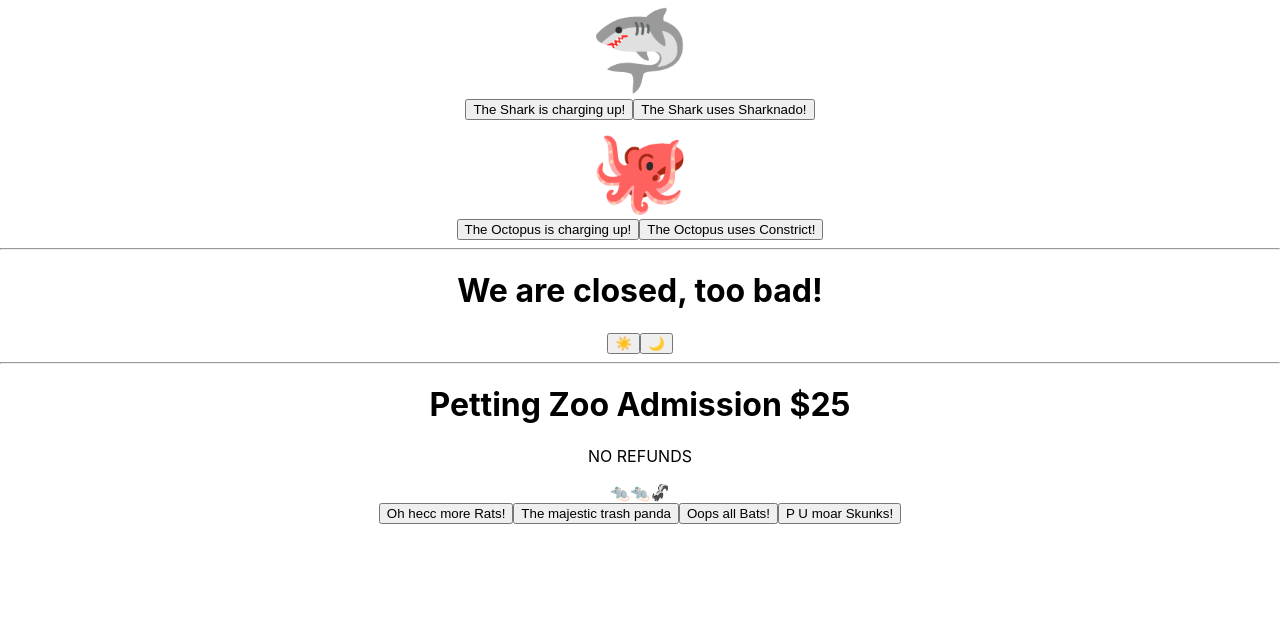
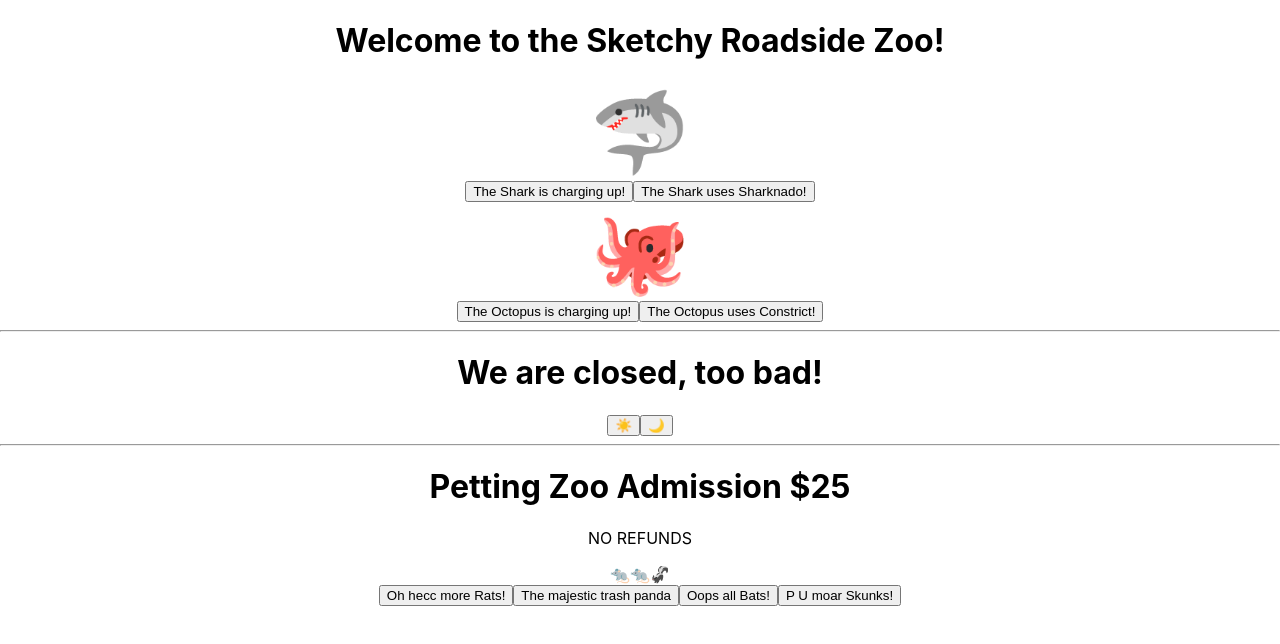
Before and after one commit to Kevin-Roney/busy-zooFS, a React (Create React App) app: page / in a window 1280 px wide. Shown: the top 644 px of the page. Built offline with nearby package versions, Linux system fonts and the light colour scheme.

Commit message:
removed unused imports and reactivated the test

```diff
--- a/src/AnimalParade/AnimalParade.js
+++ b/src/AnimalParade/AnimalParade.js
@@ -1,4 +1,5 @@
 import Animal from './Animal';
+import React from 'react';
 
 export default function AnimalParade({ animals, setAnimals }) {
   function handleAddRat() {
--- a/src/App.js
+++ b/src/App.js
@@ -5,16 +5,18 @@ import { useState } from 'react';
 import './App.css';
 
 function App() {
+  //FightClub State
   const [sharkStrength, setSharkStrength] = useState(5);
   const [octopusStrength, setOctopusStrength] = useState(5);
   const ATTACK_MODIFIER = .1;
-
+  //OpenClose State
   const [isOpen, setIsOpen] = useState(false);
-
+  //AnimalParade State
   const [animals, setAnimals] = useState(['rat', 'rat', 'skunk']);
 
   return (
     <div className="App">
+      <h1>Welcome to the Sketchy Roadside Zoo!</h1>
       <FightClub
         sharkStrength={sharkStrength}
         setSharkStrength={setSharkStrength}
--- a/src/FightClub/FightClub.js
+++ b/src/FightClub/FightClub.js
@@ -1,3 +1,4 @@
+import React from 'react';
 
 export default function FightClub({ setSharkStrength, sharkStrength, octopusStrength, setOctopusStrength, ATTACK_MODIFIER }) {
   function handleSharkShrink() {
--- a/src/OpenClose/OpenClose.js
+++ b/src/OpenClose/OpenClose.js
@@ -1,4 +1,4 @@
-import React, { useState } from 'react';
+import React from 'react';
 
 export default function OpenClose({ isOpen, setIsOpen }) {
   function handleOpenZoo() {
```
Also changed, not shown: 1 other file (tests, documents, lock files or other folders).
